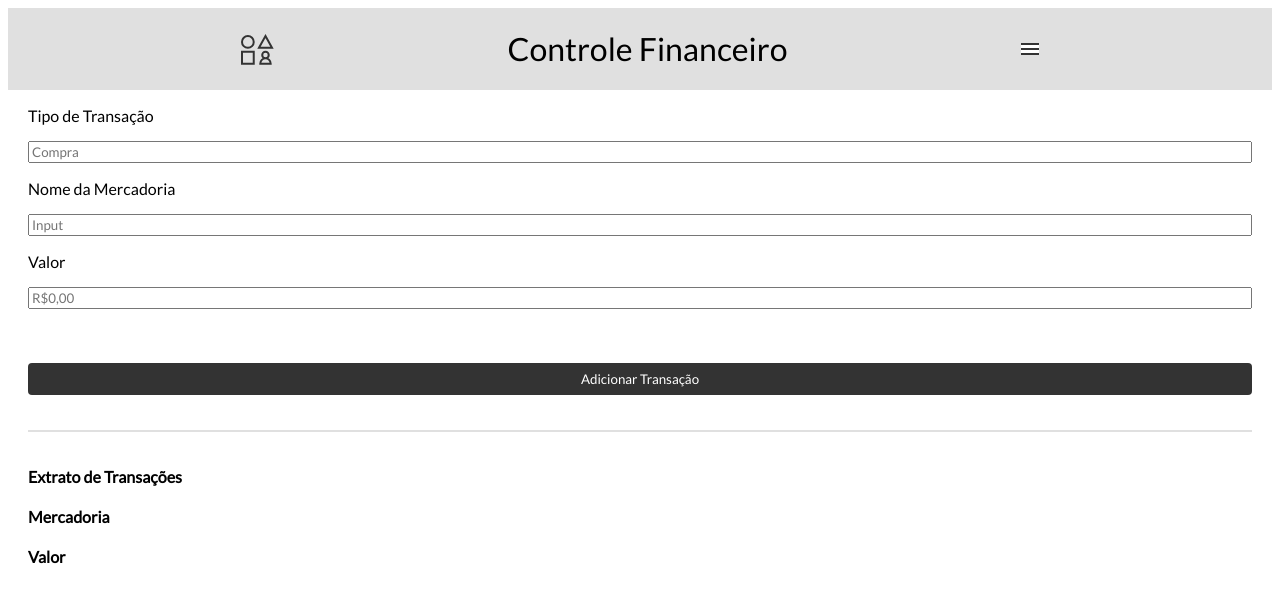
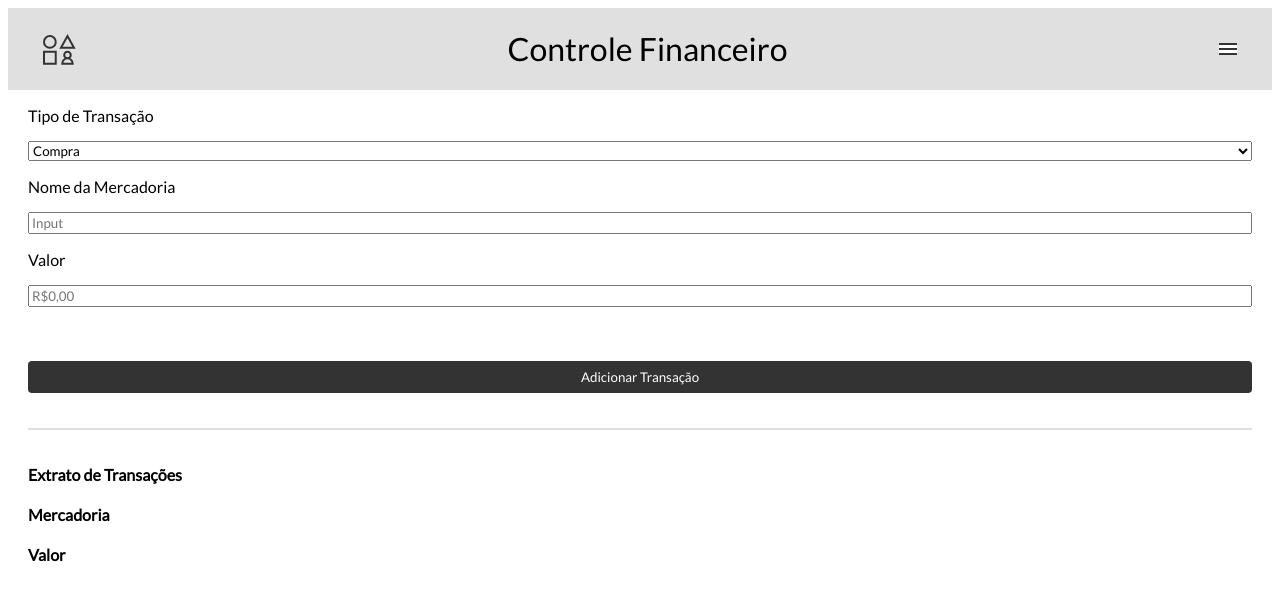
Before and after one commit to LeilaAlves/ControleFinanceiro, a plain HTML site: page index.html in a window 1280 px wide. Drawn offline with Linux system fonts and the light colour scheme.

Commit message:
label tipo de transação

```diff
--- a/index.html
+++ b/index.html
@@ -25,8 +25,13 @@
     <main>
 
         <div class="controll">
-            <p>Tipo de Transação</p>
-            <input type="search" placeholder="Compra">
+
+            <label for="state">
+                <p>Tipo de Transação</p>
+            </label> <select id="state">
+                <option value="valor-compra" selected>Compra</option>
+                <option value="valor-venda">Venda</option>
+            </select>
 
             <p>Nome da Mercadoria</p>
             <input type="text" placeholder="Input">
--- a/style.css
+++ b/style.css
@@ -12,8 +12,10 @@ header {
     height: 100%;
     flex-wrap: nowrap;
     align-items: center;
-    justify-content: space-evenly;
+    justify-content: space-between;
     align-content: center;
+    padding-right: 35px;
+    padding-left: 35px;
 }
 
 
```
